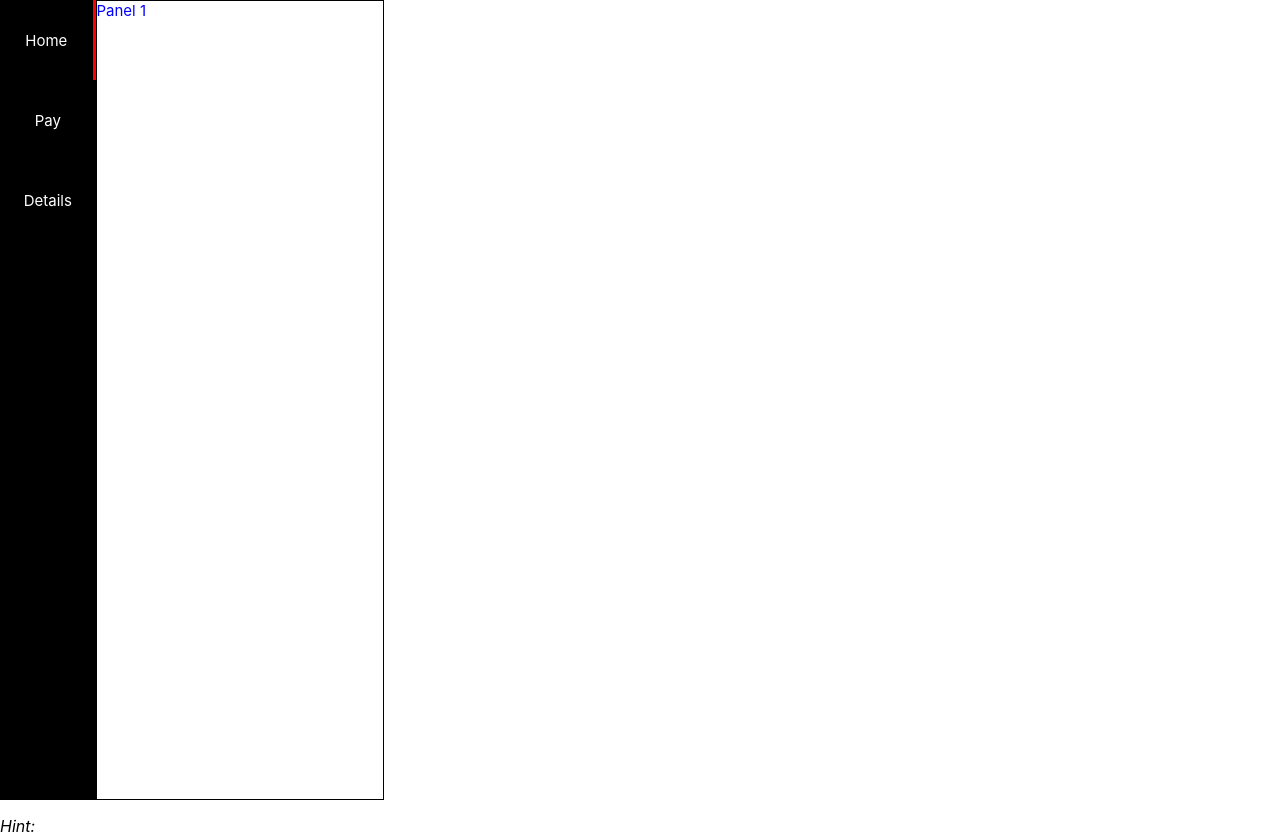
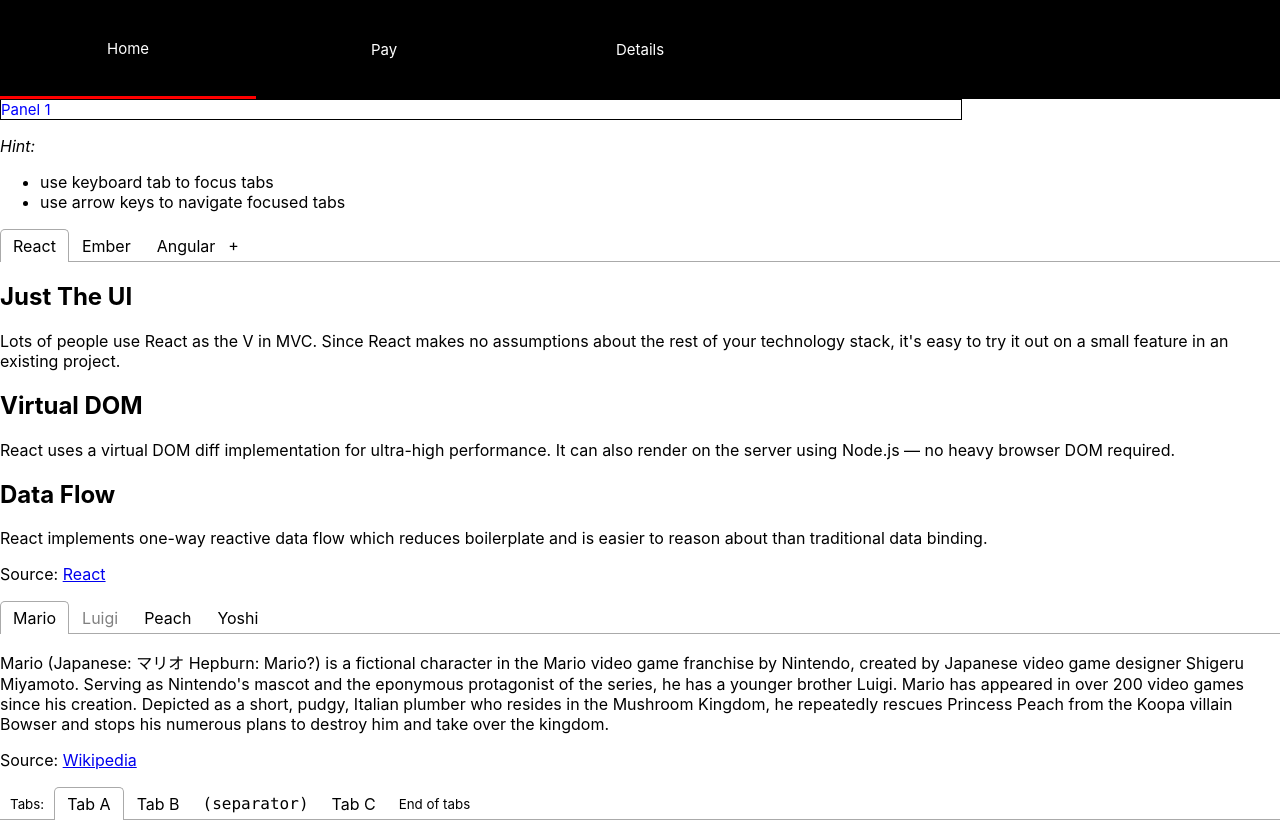
Before and after one commit to guymcmanusgithub/styled-tabs, a React (Create React App) app: page / in a window 1280 px wide. Shown: the top 834 px of the page. Built offline with nearby package versions, Linux system fonts and the light colour scheme.

Commit message:
fixed some styling code

```diff
--- a/src/components/nav-tab.js
+++ b/src/components/nav-tab.js
@@ -2,7 +2,7 @@ import React from 'react';
 import { Tabs, Tab, TabList, TabPanel} from './nav-tab.style'
 
 const NavTab = props => {
-    const vertical = true
+    const { vertical } = props
 
         return (
           <Tabs
```
